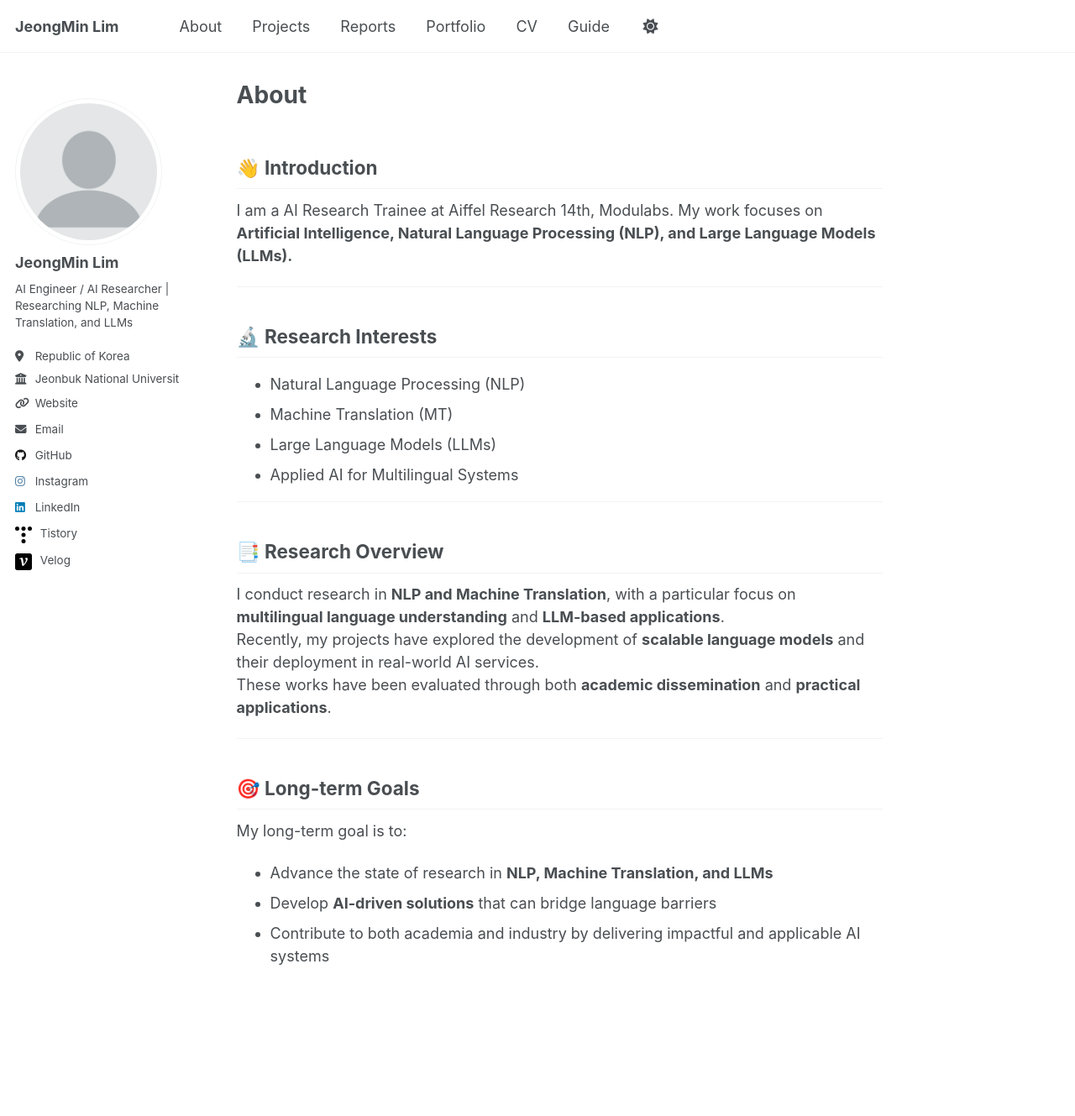
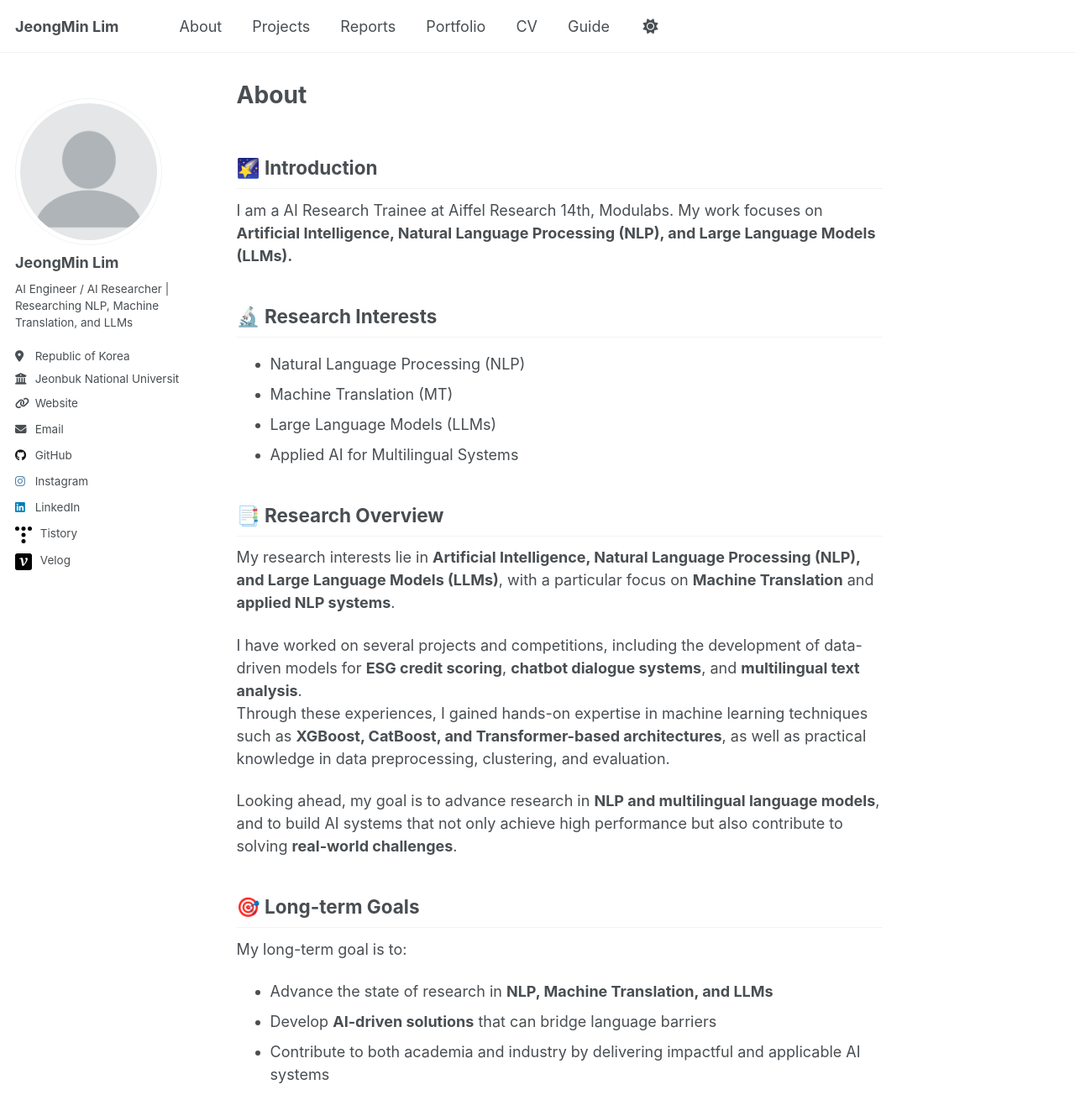
Before and after one commit to JeongMinIsBest/JeongMinIsBest.github.io, a Jekyll site: the page built from _pages/about.md, in a window 1280 px wide and 1400 px high. Shown: the top 1329 px of the window at 84% size. Built offline with Jekyll 4.4.1, drawn with Linux system fonts in a browser that asks for light colours; a script that is not in the unit is left out.

Commit message:
Update about.md

```diff
--- a/_pages/about.md
+++ b/_pages/about.md
@@ -5,11 +5,11 @@ permalink: /about/
 author_profile: true
 ---
 
-## 👋 Introduction
+## 🌠 Introduction
 I am a AI Research Trainee at Aiffel Research 14th, Modulabs.
 My work focuses on **Artificial Intelligence, Natural Language Processing (NLP), and Large Language Models (LLMs).**
 
----
+
 
 ## 🔬 Research Interests
 - Natural Language Processing (NLP)
@@ -17,14 +17,21 @@ My work focuses on **Artificial Intelligence, Natural Language Processing (NLP),
 - Large Language Models (LLMs)
 - Applied AI for Multilingual Systems
 
----
+
 
 ## 📑 Research Overview
-I conduct research in **NLP and Machine Translation**, with a particular focus on **multilingual language understanding** and **LLM-based applications**.
-Recently, my projects have explored the development of **scalable language models** and their deployment in real-world AI services.
-These works have been evaluated through both **academic dissemination** and **practical applications**.
+My research interests lie in **Artificial Intelligence, Natural Language Processing (NLP), and Large Language Models (LLMs)**,
+with a particular focus on **Machine Translation** and **applied NLP systems**.
 
----
+I have worked on several projects and competitions, including the development of data-driven models for
+**ESG credit scoring**, **chatbot dialogue systems**, and **multilingual text analysis**.
+Through these experiences, I gained hands-on expertise in machine learning techniques such as **XGBoost, CatBoost, and Transformer-based architectures**,
+as well as practical knowledge in data preprocessing, clustering, and evaluation.
+
+Looking ahead, my goal is to advance research in **NLP and multilingual language models**,
+and to build AI systems that not only achieve high performance but also contribute to solving **real-world challenges**.
+
+
 
 ## 🎯 Long-term Goals
 My long-term goal is to:
```
